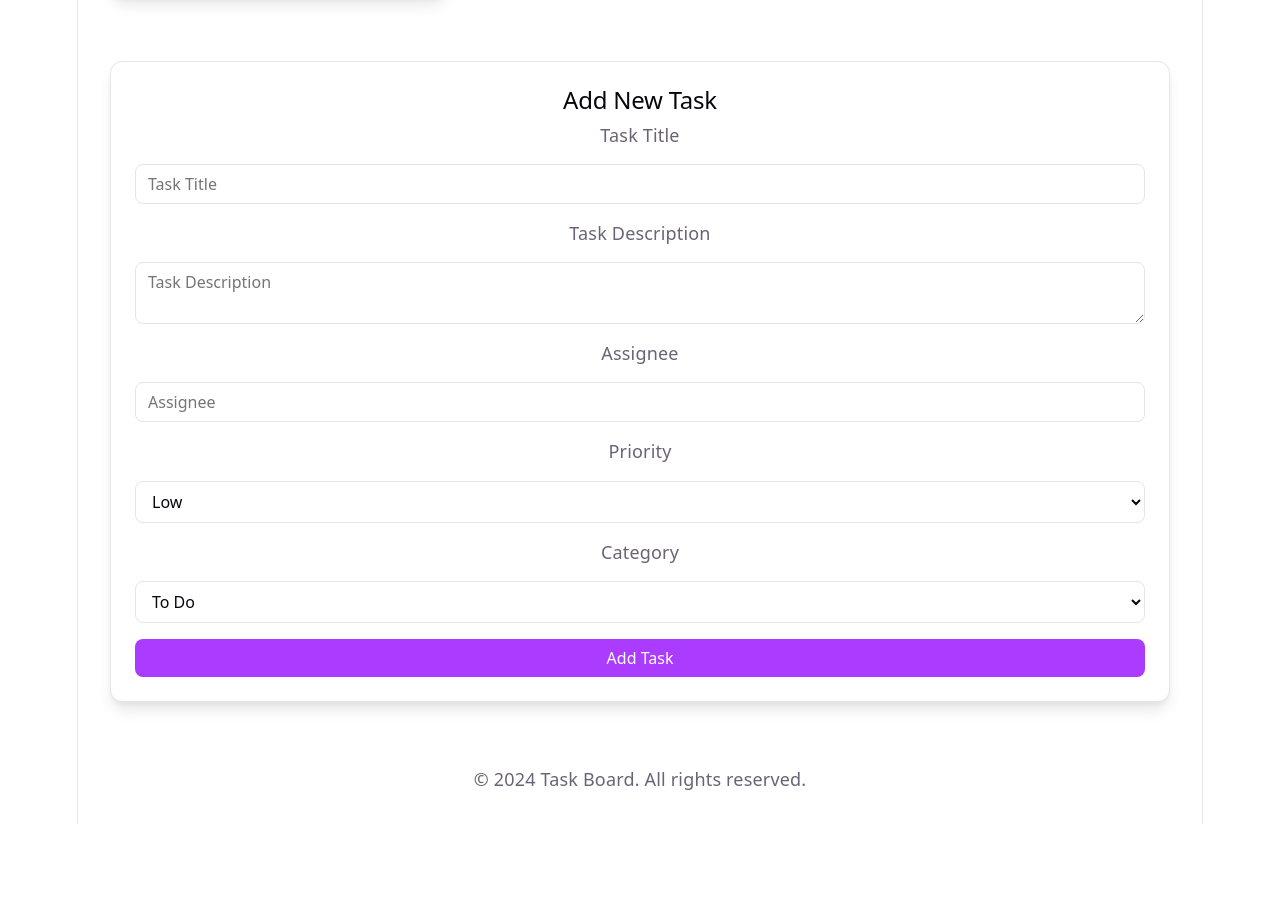
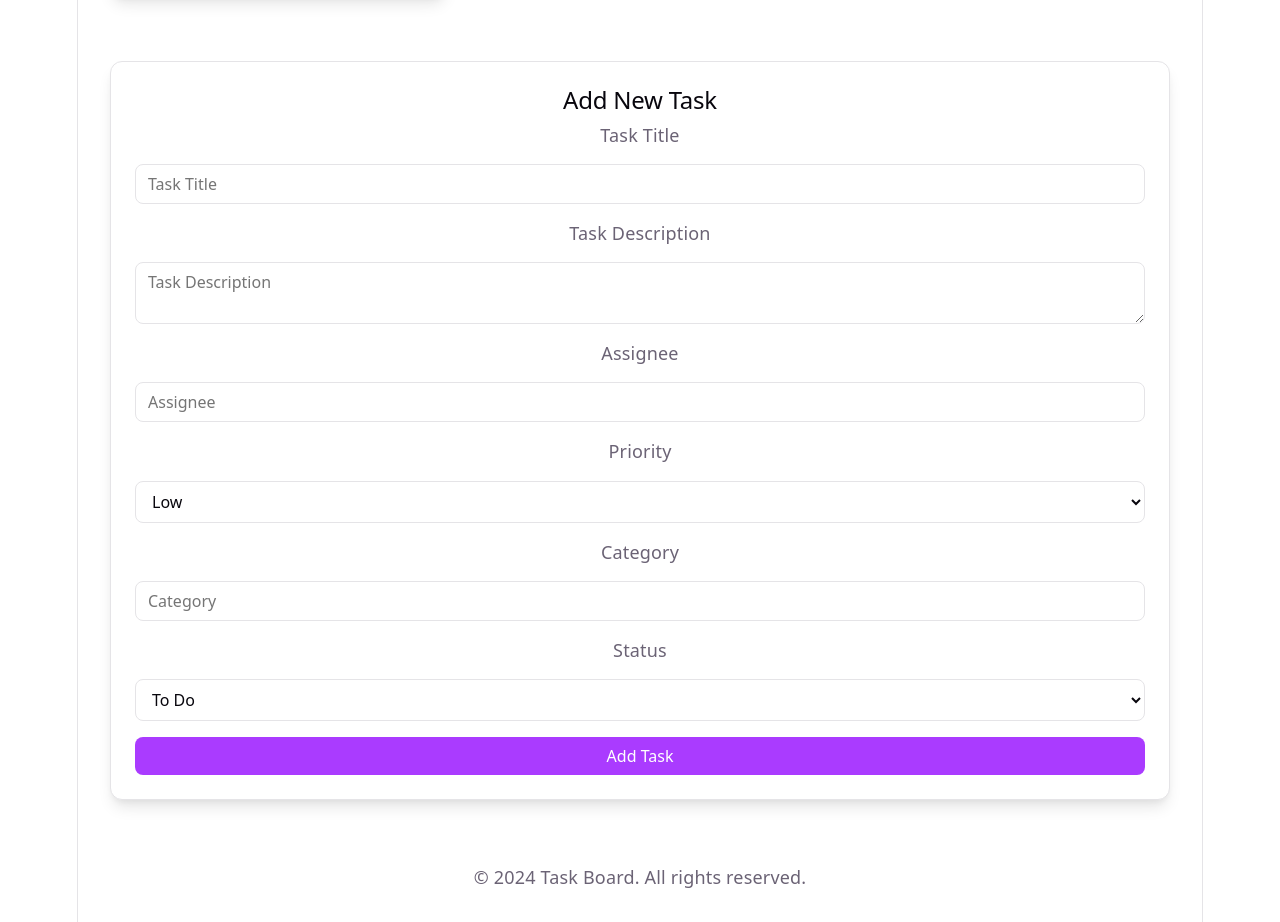
Before and after one commit to OP-Devloop/Task-Board, a React (Vite) app: page / in a window 1280 px wide. Shown: the part 1080-2002 px from the top of the page. Before the commit the page ends 1904 px from the top, so only its background shows below. Built offline with nearby package versions, Linux system fonts and the light colour scheme.

Commit message:
added status

```diff
--- a/src/components/NewTaskForm.tsx
+++ b/src/components/NewTaskForm.tsx
@@ -1,7 +1,5 @@
 import { useState } from "react";
-import type { NewTaskType } from "../types/Task";
-import type { TaskPriority } from "../types/Task";
-
+import type { NewTaskType, TaskPriority, TaskStatus } from "../types/Task";
 
 type NewTaskFormProps = {
   onAddTask: (task: NewTaskType) => void;
@@ -11,42 +9,40 @@ const NewTaskForm = ({ onAddTask }: NewTaskFormProps) => {
   const [title, setTitle] = useState("");
   const [description, setDescription] = useState("");
   const [assignee, setAssignee] = useState("");
-  const [priority, setPriority] = useState("low");
-  const [category, setCategory] = useState("todo");
+  const [priority, setPriority] = useState<TaskPriority>("low");
+  const [category, setCategory] = useState("");
+  const [status, setStatus] = useState<TaskStatus>("todo");
 
   const handleSubmit = (event: React.SubmitEvent<HTMLFormElement>) => {
     event.preventDefault();
 
-    let priorityTemp: TaskPriority = "low";
-    if (priority === "medium") {
-      priorityTemp = "medium"
-    } else
-      priorityTemp = "high"
-
-    console.log({
-      "Submitted Task": {
+    const newTask: NewTaskType = {
       title,
       description,
       assignee,
       priority,
       category,
-      },
-    });
+      status,
+    };
 
-    onAddTask({
-      title,
-      description,
-      assignee,
-      priority: priorityTemp,
-      category,
-    });
+    console.log("Submitted Task:", newTask);
+
+    onAddTask(newTask);
+
+    // Reset form
+    setTitle("");
+    setDescription("");
+    setAssignee("");
+    setPriority("low");
+    setCategory("");
+    setStatus("todo");
   };
 
   return (
-    <>
-      <form onSubmit={handleSubmit} action="#" method="POST">
+    <form onSubmit={handleSubmit}>
       <label htmlFor="title">Task Title</label>
       <input
+        id="title"
         type="text"
         placeholder="Task Title"
         value={title}
@@ -56,6 +52,7 @@ const NewTaskForm = ({ onAddTask }: NewTaskFormProps) => {
 
       <label htmlFor="description">Task Description</label>
       <textarea
+        id="description"
         placeholder="Task Description"
         value={description}
         required
@@ -64,6 +61,7 @@ const NewTaskForm = ({ onAddTask }: NewTaskFormProps) => {
 
       <label htmlFor="assignee">Assignee</label>
       <input
+        id="assignee"
         type="text"
         placeholder="Assignee"
         value={assignee}
@@ -73,9 +71,12 @@ const NewTaskForm = ({ onAddTask }: NewTaskFormProps) => {
 
       <label htmlFor="priority">Priority</label>
       <select
+        id="priority"
         value={priority}
         required
-          onChange={(event) => setPriority(event.target.value)}
+        onChange={(event) =>
+          setPriority(event.target.value as TaskPriority)
+        }
       >
         <option value="low">Low</option>
         <option value="medium">Medium</option>
@@ -83,10 +84,23 @@ const NewTaskForm = ({ onAddTask }: NewTaskFormProps) => {
       </select>
 
       <label htmlFor="category">Category</label>
-        <select
+      <input
+        id="category"
+        type="text"
+        placeholder="Category"
         value={category}
         required
         onChange={(event) => setCategory(event.target.value)}
+      />
+
+      <label htmlFor="status">Status</label>
+      <select
+        id="status"
+        value={status}
+        required
+        onChange={(event) =>
+          setStatus(event.target.value as TaskStatus)
+        }
       >
         <option value="todo">To Do</option>
         <option value="doing">In Progress</option>
@@ -97,7 +111,6 @@ const NewTaskForm = ({ onAddTask }: NewTaskFormProps) => {
         Add Task
       </button>
     </form>
-    </>
   );
 };
 
--- a/src/components/TaskCard.tsx
+++ b/src/components/TaskCard.tsx
@@ -5,7 +5,7 @@ type TaskCardProps = {
   category: string;
   assignee: string;
   priority: "low" | "medium" | "high";
-};
+  status: "todo" | "doing" | "done"; };
 
 const TaskCard = ({
   category,
@@ -13,6 +13,7 @@ const TaskCard = ({
   description,
   assignee,
   priority,
+  status,
 }: TaskCardProps) => {
   return (
     <article className={`task-card ${priority}`}>
@@ -27,6 +28,8 @@ const TaskCard = ({
       <footer className="task-card-footer">
         <span className="task-card-category">{category}</span>
 
+        <span className={"task-card-status ${status}"}> {status} </span>
+
         <span className="task-card-person-assigned">{assignee}</span>
       </footer>
     </article>
--- a/src/types/Task.ts
+++ b/src/types/Task.ts
@@ -1,4 +1,4 @@
-type TaskStatus = "todo" | "doing" | "done";
+export type TaskStatus = "todo" | "doing" | "done";
 export type TaskPriority = "low" | "medium" | "high";
 
 export type TaskType = {
```
Lines whose indentation alone changed are shown as unchanged.
